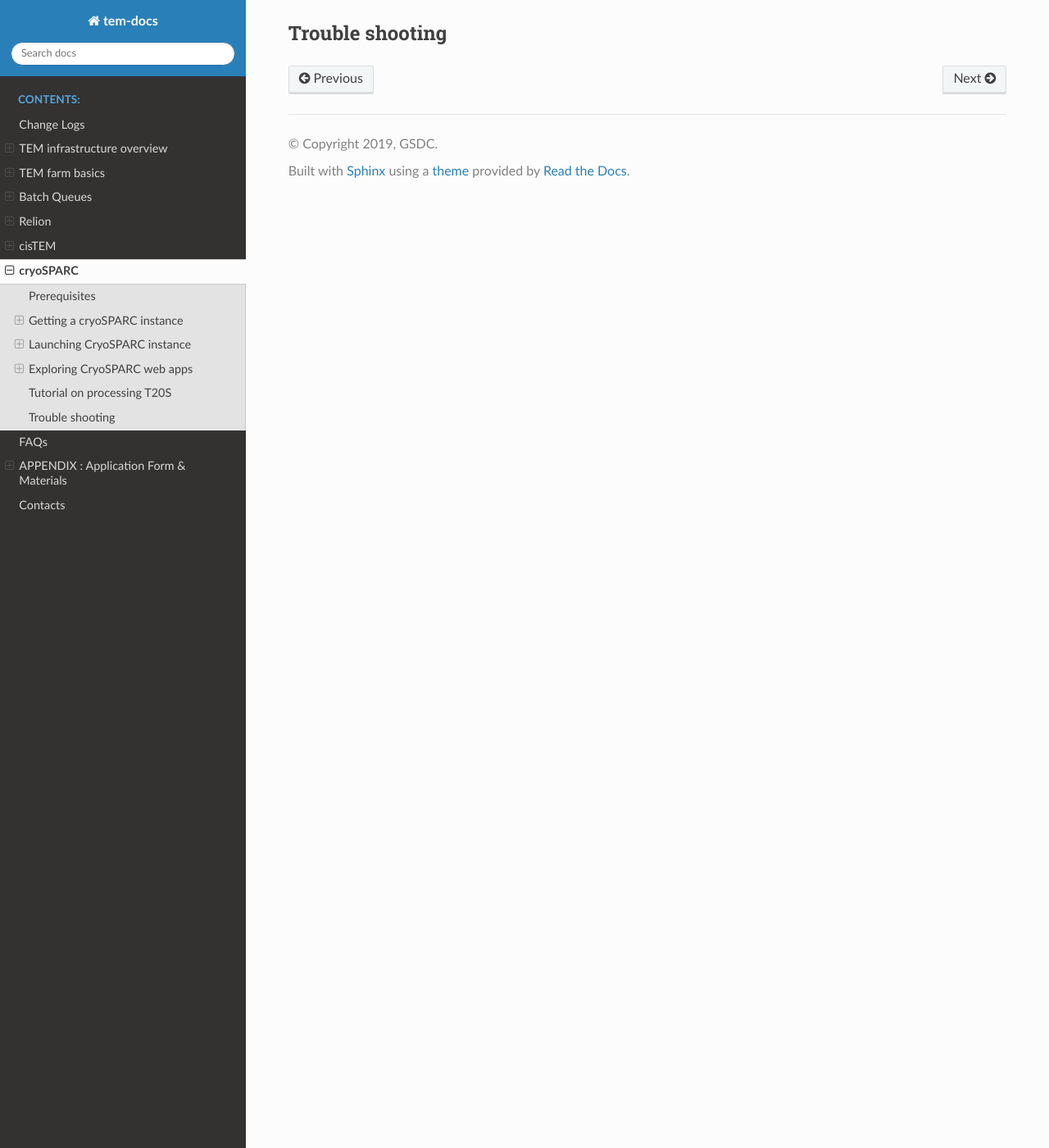
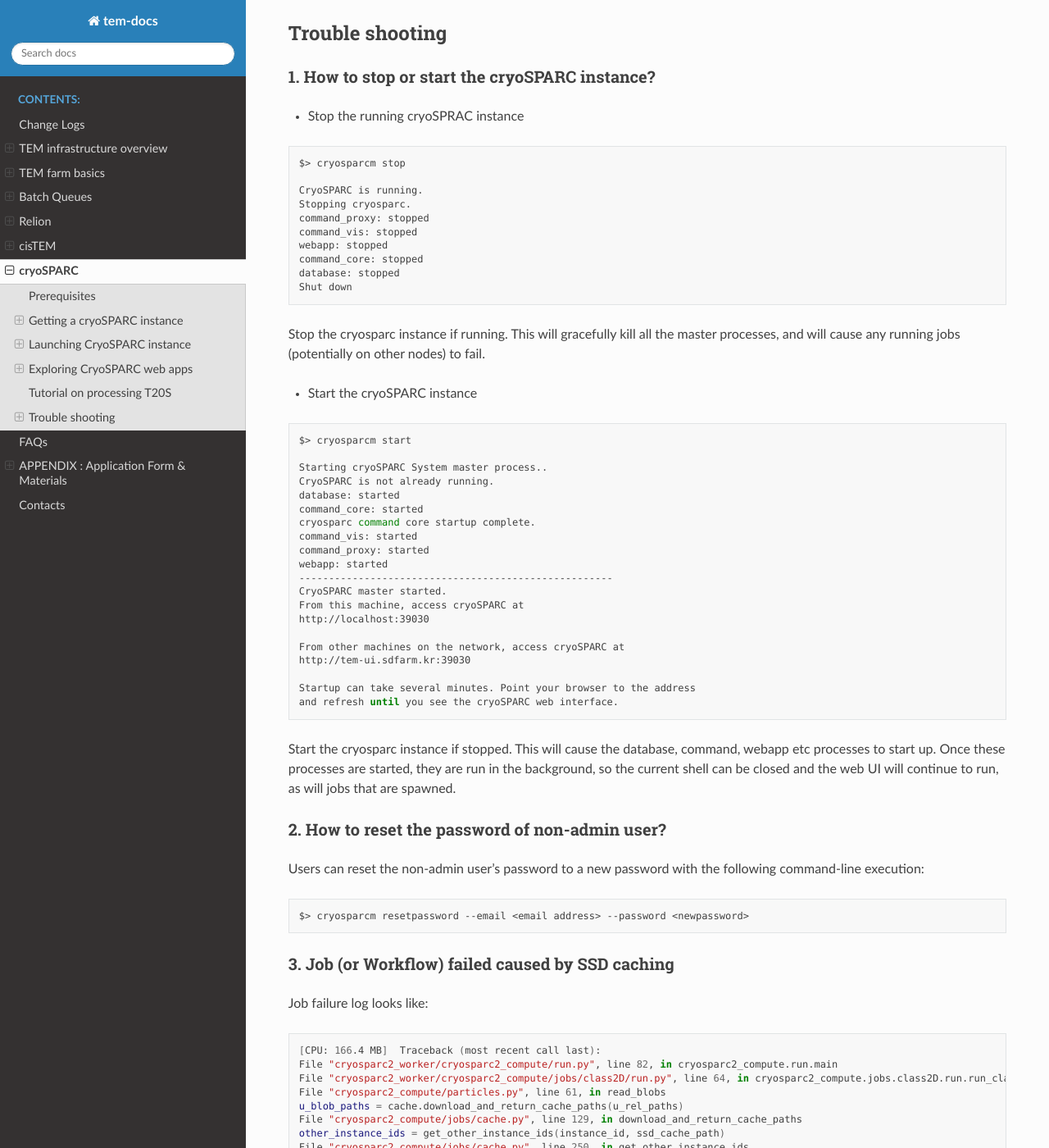
Before and after one commit to junglok/tem-docs, a Sphinx documentation site: the page built from docs/cryoSPARC.rst, in a window 1280 px wide and 1400 px high, scrolled down 8733 px. Shown: the whole window at 82% size. Built offline with Sphinx 7.4.7 and the Read the Docs theme 2.0.0, drawn with Linux system fonts in a browser that asks for light colours; some of the changed text lies outside the part shown.

Commit message:
cryosparc modified

```diff
--- a/docs/cryoSPARC.rst
+++ b/docs/cryoSPARC.rst
@@ -257,6 +253,10 @@
     :align: center
 
 
+.. note::
+   For details on user interface and usages of cryoSPARC, refer to cryoSPARC's official document.
+   https://cryosparc.com/docs/reference/general
+
 Tutorial on processing T20S
 ===========================
 
@@ -264,3 +264,100 @@
 
 Trouble shooting
 ================
+
+1. How to stop or start the cryoSPARC instance?
+-----------------------------------------------
+
+* Stop the running cryoSPRAC instance
+
+.. code-block:: bash
+
+   $> cryosparcm stop
+
+   CryoSPARC is running.
+   Stopping cryosparc.
+   command_proxy: stopped
+   command_vis: stopped
+   webapp: stopped
+   command_core: stopped
+   database: stopped
+   Shut down
+
+Stop the cryosparc instance if running. This will gracefully kill all the master processes, and will cause any running jobs (potentially on other nodes) to fail.
+
+* Start the cryoSPARC instance
+
+.. code-block:: bash
+
+   $> cryosparcm start
+
+   Starting cryoSPARC System master process..
+   CryoSPARC is not already running.
+   database: started
+   command_core: started
+   cryosparc command core startup complete.
+   command_vis: started
+   command_proxy: started
+   webapp: started
+   -----------------------------------------------------
+   CryoSPARC master started.
+   From this machine, access cryoSPARC at
+   http://localhost:39030
+
+   From other machines on the network, access cryoSPARC at
+   http://tem-ui.sdfarm.kr:39030
+
+   Startup can take several minutes. Point your browser to the address
+   and refresh until you see the cryoSPARC web interface.
+
+Start the cryosparc instance if stopped. This will cause the database, command, webapp etc processes to start up.
+Once these processes are started, they are run in the background, so the current shell can be closed and the web UI will continue to run, as will jobs that are spawned.
+
+
+2. How to reset the password of non-admin user?
+-----------------------------------------------
+
+Users can reset the non-admin user's password to a new password with the following command-line execution:
+
+.. code-block:: bash
+
+   $> cryosparcm resetpassword --email <email address> --password <newpassword>
+
+
+3. Job (or Workflow) failed caused by **SSD caching**
+-----------------------------------------------------
+
+Job failure log looks like:
+
+.. code-block:: bash
+
+   [CPU: 166.4 MB]  Traceback (most recent call last):
+   File "cryosparc2_worker/cryosparc2_compute/run.py", line 82, in cryosparc2_compute.run.main
+   File "cryosparc2_worker/cryosparc2_compute/jobs/class2D/run.py", line 64, in cryosparc2_compute.jobs.class2D.run.run_class_2D
+   File "cryosparc2_compute/particles.py", line 61, in read_blobs
+   u_blob_paths = cache.download_and_return_cache_paths(u_rel_paths)
+   File "cryosparc2_compute/jobs/cache.py", line 129, in download_and_return_cache_paths
+   other_instance_ids = get_other_instance_ids(instance_id, ssd_cache_path)
+   File "cryosparc2_compute/jobs/cache.py", line 250, in get_other_instance_ids
+   all_instance_ids = [p for p in os.listdir(ssd_cache_path) if os.path.isdir(os.path.join(ssd_cache_path, p)) and p.startswith('instance_')]
+   OSError: [Errno 2] No such file or directory: ''
+
+During cryoSPARC configuration, we did not provide an option to support any **SSD caching** due to the lack of SSD (or NVMe SSD) drives on the worker nodes.
+However, by default, cryoSPARC seems to have 'SSD caching' enabled on its Web user interface. When you are running jobs that process particles (for example: Ab-Initio, Homogeneous Refinement, 2D Classification, 3D Variability),
+you will find a parameter at the bottom of the job builder under "Compute Settings" called **Cache particle images on SSD**.
+Turn this option off to load raw data from their original location instead.
+
+Also, you can set a default parameter value of each project. By default, the Cache particle images on SSD parameter is always on for every job you build,
+but if you'd like to keep this option off across all jobs in a project, you can set a project-level default by running the following command in a shell on the UI node:
+
+.. code-block:: bash
+
+   $> cryosparcm cli "set_project_param_default('PX', 'compute_use_ssd', False)"
+
+where 'PX' is the Project ID you want to set the default value for (e.g., 'P1', 'P2', etc.)
+
+You can undo this setting by running:
+
+.. code-block:: bash
+
+   $> cryosparcm cli "unset_project_param_default('PX', 'compute_use_ssd')"
```
Also changed, not shown: other parts of docs/cryoSPARC.rst (+0 -4 lines).
